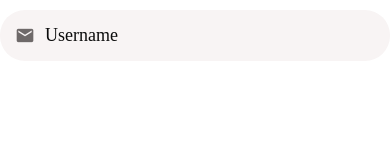
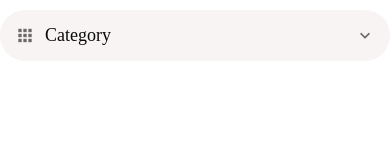
Before and after one commit to PasanMadhuranga/DoneWithIt, a React Native app: screen / in a window 390 px wide. Shown: the top 160 px of the page. Built offline with nearby package versions, Linux system fonts and the light colour scheme.

Commit message:
create modal

```diff
--- a/App.js
+++ b/App.js
@@ -1,22 +1,14 @@
-import ViewImageScreen from "./app/screens/ViewImageScreen";
-import WelcomeScreen from "./app/screens/WelcomeScreen";
-import ListingDetailsScreen from "./app/screens/ListingDetailsScreen";
-import MessagesScreen from "./app/screens/MessagesScreen";
-import { View, TextInput } from "react-native";
 import { GestureHandlerRootView } from "react-native-gesture-handler";
-import { useState } from "react";
 
-import AccountScreen from "./app/screens/AccountScreen";
-import ListingsScreen from "./app/screens/ListingsScreen";
+
 import Screen from "./app/components/Screen";
-import AppTextInput from "./app/components/AppTextInput";
+import AppPicker from "./app/components/AppPicker";
 
 export default function App() {
-  const [firstName, setFirstName] = useState("");
   return (
     <GestureHandlerRootView>
       <Screen>
-        <AppTextInput placeholder="Username" icon="email" keyboardType="numeric" />
+        <AppPicker icon={"apps"} placeholder={"Category"} />
       </Screen>
     </GestureHandlerRootView>
   );
--- /dev/null
+++ b/app/components/AppPicker.js
@@ -0,0 +1,68 @@
+import React, { useState } from "react";
+import {
+  TextInput,
+  View,
+  StyleSheet,
+  Platform,
+  TouchableWithoutFeedback,
+  Modal,
+  Button,
+} from "react-native";
+import { MaterialCommunityIcons } from "@expo/vector-icons";
+
+import defaultStyles from "../config/styles";
+import AppText from "./AppText";
+import Screen from "./Screen";
+
+function AppPicker({ icon, placeholder, ...OtherProps }) {
+  const [modalVisible, setModalVisible] = useState(false);
+  return (
+    <>
+      <TouchableWithoutFeedback onPress={() => setModalVisible(true)}>
+        <View style={styles.container}>
+          {icon && (
+            <MaterialCommunityIcons
+              name={icon}
+              size={20}
+              color={defaultStyles.colors.medium}
+              style={styles.icon}
+            />
+          )}
+          <AppText style={styles.text}>{placeholder}</AppText>
+          <MaterialCommunityIcons
+            name="chevron-down"
+            size={20}
+            color={defaultStyles.colors.medium}
+          />
+        </View>
+      </TouchableWithoutFeedback>
+      <Modal visible={modalVisible} animationType="slide">
+          <Button title="Close" onPress={() => setModalVisible(false)} />
+      </Modal>
+    </>
+  );
+}
+
+const styles = StyleSheet.create({
+  container: {
+    backgroundColor: defaultStyles.colors.light,
+    borderRadius: 25,
+    flexDirection: "row",
+    width: "100%",
+    padding: 15,
+    marginVertical: 10,
+    alignItems: "center",
+  },
+  icon: {
+    marginRight: 10,
+  },
+  text: {
+    flex: 1,
+  },
+  modal: {
+    flex: 1,
+    backgroundColor: defaultStyles.colors.light,
+  },
+});
+
+export default AppPicker;
--- a/package.json
+++ b/package.json
@@ -15,7 +15,8 @@
     "expo-status-bar": "~1.12.1",
     "react": "18.2.0",
     "react-native": "0.74.2",
-    "react-native-gesture-handler": "~2.16.1"
+    "react-native-gesture-handler": "~2.16.1",
+    "@react-native-picker/picker": "2.7.5"
   },
   "devDependencies": {
     "@babel/core": "^7.20.0"
```
Also changed, not shown: 1 other file (tests, documents, lock files or other folders).
